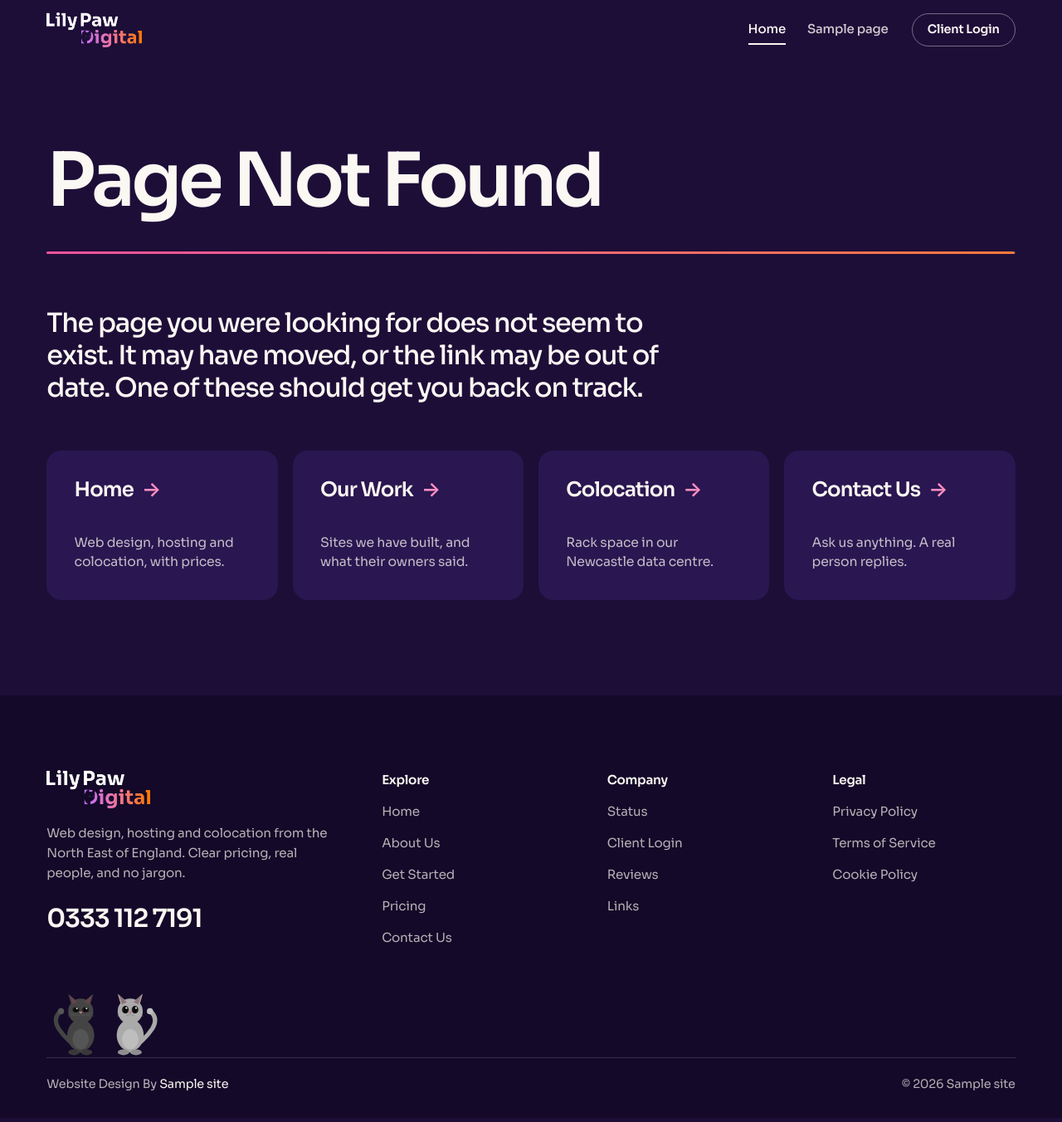
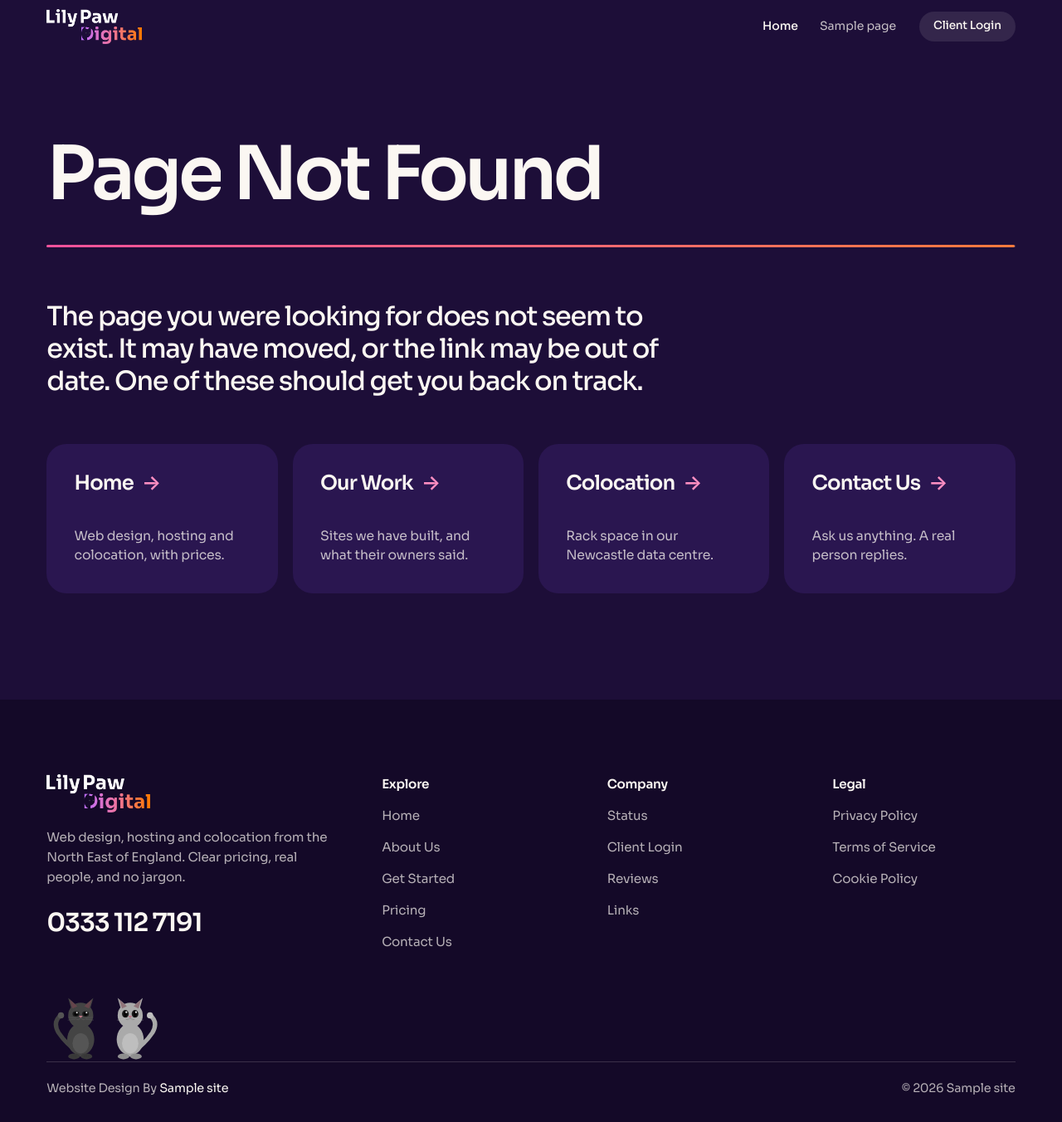
Before and after one commit to LPDigital-2026/mainsite-refresh, a WordPress theme: template lilypawdigital/404.php in a window 1280 px wide. Shown: the whole page at 83% size. Run offline with PHP 8.4 and a stand-in for WordPress, Linux system fonts and the light colour scheme; the site name, menu and one post (Sample post) are stand-ins, and other content is empty; grey boxes are pictures that could not be loaded.

Commit message:
Cleaner, Apple-style pass across the site (v4.20)
- quieter header: translucent material with no dividing line, smaller
  regular-weight links, no underline on the current page, small filled
  Client Login pill
- home section headlines centred over full-width content with a larger
  subhead
- no dashed borders: thin outlines mark the non-product panels
- no hairlines inside service tiles; panel links become accent text with
  a chevron
- slightly larger corner radius (24px) and section spacing

Co-Authored-By: Claude Opus 5.5 <noreply@anthropic.com>
Claude-Session: https://claude.ai/code/session_01HKWtXKfTNRFzFDNeCmmcCw

```diff
--- a/lilypawdigital/functions.php
+++ b/lilypawdigital/functions.php
@@ -5,7 +5,7 @@
 
 if ( ! defined( 'ABSPATH' ) ) exit;
 
-define( 'LPD_VERSION', '4.19' );
+define( 'LPD_VERSION', '4.20' );
 
 function lpd_setup() {
 	load_theme_textdomain( 'lilypawdigital', get_template_directory() . '/languages' );
--- a/lilypawdigital/inc/pages/known-fingerprints.php
+++ b/lilypawdigital/inc/pages/known-fingerprints.php
@@ -28,6 +28,7 @@ return array(
 		'3759f1c8cb07fb30ca928a33cf083172',
 		'7a51c65eea5ad6e1f0030122e01ecd11',
 		'ef8078aeffaf2553961db1d6e1ac72c1',
+		'ac3cc4d6f7fefd2828c9c5a2c969d58e',
 	),
 	'colocation' => array(
 		'214f43395fcae101b8b8c79000f0074a',
--- a/lilypawdigital/style.css
+++ b/lilypawdigital/style.css
@@ -60,14 +60,14 @@ Text Domain: lilypawdigital
   --field-bg: rgba(251, 247, 242, 0.06);
   --field-border: rgba(251, 247, 242, 0.34);
 
-  --section: clamp(72px, 9vw, 136px);
+  --section: clamp(80px, 10vw, 152px);
   --head: clamp(32px, 4.4vw, 60px);
   --gap: clamp(12px, 1.4vw, 20px);
   --pad: clamp(22px, 2.6vw, 36px);
   --gutter: clamp(20px, 4.4vw, 64px);
   --wrap: 1240px;
-  --bar: 72px;
-  --radius: 18px;
+  --bar: 64px;
+  --radius: 24px;
   --radius-sm: 10px;
 
   --font: 'Sora', system-ui, -apple-system, "Segoe UI", sans-serif;
@@ -251,30 +251,17 @@ p:last-child { margin-bottom: 0; }
   position: relative;
   display: block;
   padding: 8px 0;
-  color: rgba(251, 247, 242, 0.82);
-  font-weight: 500;
-  font-size: 0.94rem;
+  color: rgba(251, 247, 242, 0.76);
+  font-weight: 400;
+  font-size: 0.88rem;
+  letter-spacing: -0.005em;
   transition: color 0.15s ease;
 }
-.main-navigation li a::after {
-  content: '';
-  position: absolute;
-  left: 0;
-  right: 0;
-  bottom: 2px;
-  height: 1.5px;
-  background: currentColor;
-  transform: scaleX(0);
-  transform-origin: left center;
-  transition: transform 0.25s var(--ease-out);
-}
+/* the current page is simply brighter: no underline */
 .main-navigation .current-menu-item > a,
-.main-navigation .current_page_item > a { color: var(--cream); }
-.main-navigation .current-menu-item > a::after,
-.main-navigation .current_page_item > a::after { transform: scaleX(1); }
+.main-navigation .current_page_item > a { color: var(--cream); font-weight: 500; }
 @media (hover: hover) and (pointer: fine) {
   .main-navigation li a:hover { color: var(--cream); }
-  .main-navigation li a:hover::after { transform: scaleX(1); }
 }
 
 .menu-toggle {
@@ -351,7 +338,8 @@ button[type="submit"], input[type="submit"] { background: var(--pink); border-co
   .wp-block-button.lpd-btn-secondary .wp-block-button__link:hover { background: var(--fg); border-color: var(--fg); color: var(--bg); }
 }
 .wp-block-buttons { display: flex; flex-wrap: wrap; gap: 10px; }
-.main-navigation .lpd-client-login { min-height: 40px; padding: 8px 18px; font-size: 0.9rem; white-space: nowrap; border-color: rgba(251, 247, 242, 0.4); color: var(--cream); }
+.main-navigation .lpd-client-login { min-height: 36px; padding: 7px 16px; font-size: 0.85rem; font-weight: 500; white-space: nowrap; background: rgba(251, 247, 242, 0.1); border-color: transparent; color: var(--cream); }
+@media (hover: hover) and (pointer: fine) { .main-navigation .lpd-client-login:hover { background: rgba(251, 247, 242, 0.18); border-color: transparent; color: var(--cream); } }
 
 /* ==========================================================================
    Hero
```
Also changed, not shown: other parts of lilypawdigital/style.css (+28 -23 lines), DESIGN.md (+20 -10 lines), README.md.
